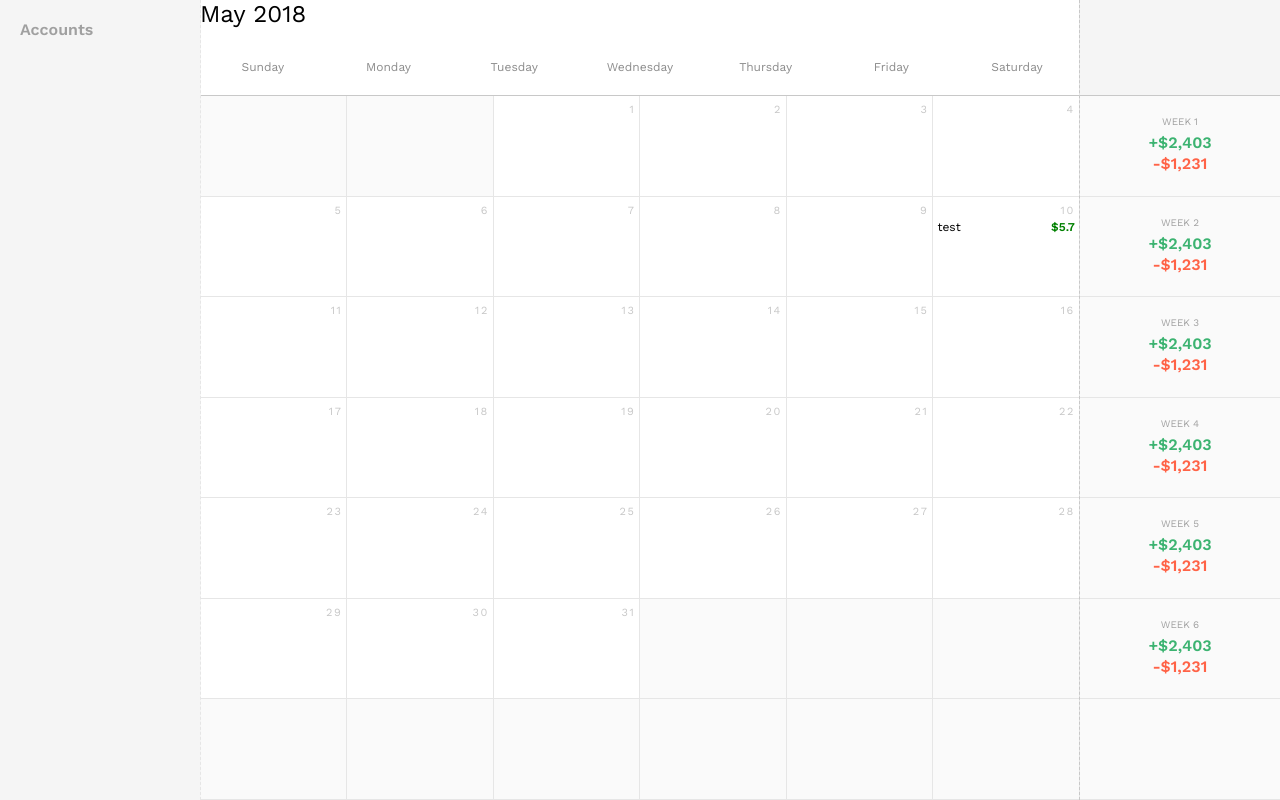
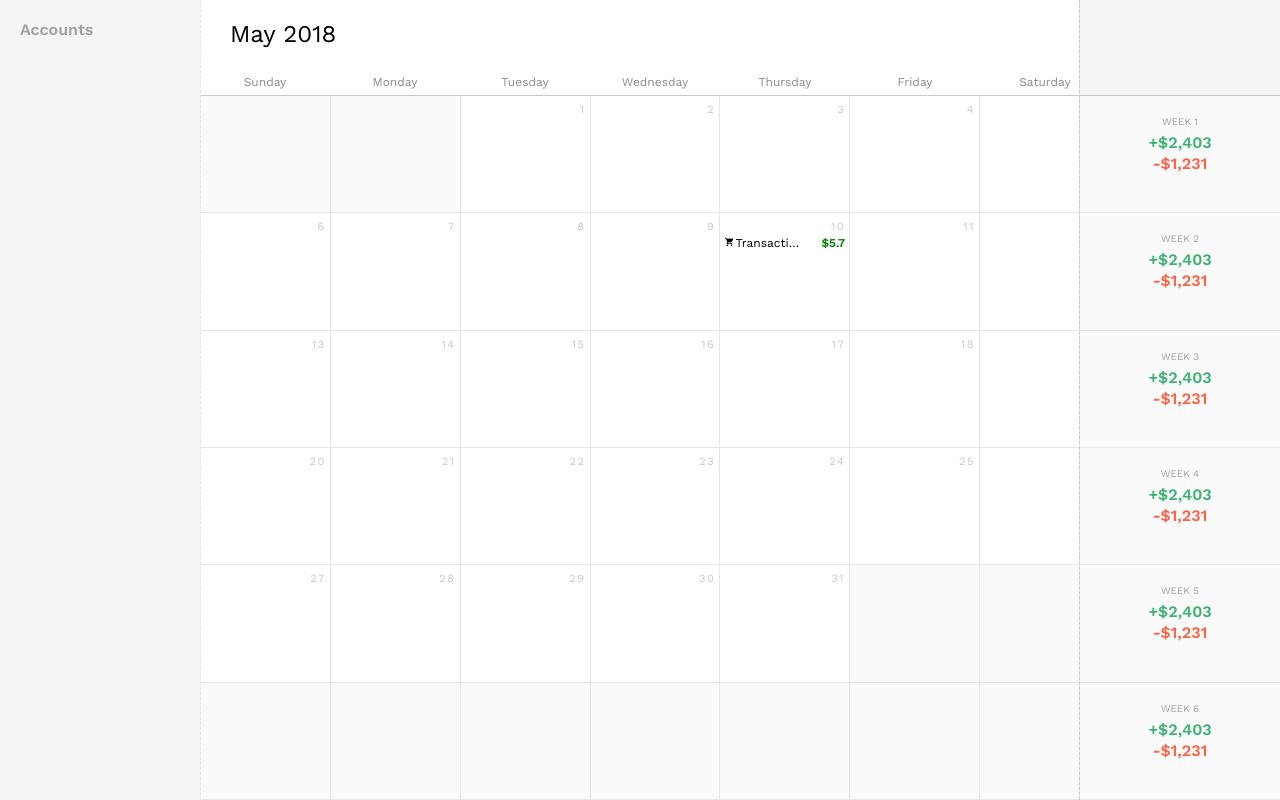
Before and after one commit to mgravish/BudgetCal, a plain HTML site: page index.html in a window 1280 px wide. Both pictures are taken after a click on the element "10". Drawn offline with nearby package versions, Linux system fonts and the light colour scheme.

Commit message:
sdfgdfsg

```diff
--- a/css/styles.scss
+++ b/css/styles.scss
@@ -39,7 +39,7 @@ body {
 }
 
 .week-sum {
-    height: calc(100% * (1/7) + 1px);
+    //height: calc(100% * (1/7) + 1px);
     margin-bottom: 1px;
     background-color: $gray6;
     display: flex;
@@ -95,6 +95,8 @@ body {
 }
 
 .day-header {
+    position: relative;
+    top:15px;
     font-family: $font-family;
     font-size: 12px;
     color: $gray1;
@@ -105,14 +107,15 @@ body {
 
 .calendar-header {
     width:100%;
-    height:60px;
+    height:40px;
     text-align: left;
     color: $black;
     font-family: $font-family;
     font-weight: 400;
     font-size: 24px;
     margin: none !important;
-    padding: none !important;
+    padding-left:30px;
+    padding-top: 20px;
 }
 
 .days-of-month {
@@ -138,8 +141,8 @@ body {
     }
 
     .day-block {
-        width: calc(100% * (1/6) - 1px);
-        height: calc(100% * (1/7) - 1px);
+        width: calc(100% * (1/7) - 1px);
+        height: calc(100% * (1/6) - 1px);
         margin-bottom: 1px;
         display: flex;
         flex-grow: 1;
@@ -170,7 +173,7 @@ body {
         .target-desc {
             //outline: 1px solid red;
             color: $gray3;
-            width: 50px;
+            width: 60%;
             height: 15px;
             padding-top: -6px;
             padding-left: 2px;
@@ -195,6 +198,12 @@ body {
             float:right;
             text-align: right;
         }
+        i {
+            font-size:10px;
+            margin-right: 1px;
+            position: relative;
+            top: 0px;
+        }
     }
 
     .day-block:hover{
--- a/index.html
+++ b/index.html
@@ -41,11 +41,6 @@
                 <div class='gain'>+$2,403</div>
                 <div class='loss'>-$1,231</div>
             </div>
-            <div class='week-sum'>
-                <div class='total'></div>
-                <div class='gain'></div>
-                <div class='loss'></div>
-            </div>
         </div>
         <div class="calendar">
             <div class="calendar-header"></div>
--- a/js/main.js
+++ b/js/main.js
@@ -39,7 +39,9 @@ function buildCalendar() {
 function clickHandler(a) {
     var target = a;
     var amt = Math.round((Math.random()*1000*(.5-Math.random())))/10;
-    var $newDiv = $('<div class="target"><div class="target-desc">test</div><div id="val" class="target-val">$'+amt+'</div></div>');
+    var desc = 'Transaction';
+    var icon = '<i class="material-icons">shopping_cart</i>';
+    var $newDiv = $('<div class="target"><div class="target-desc">'+icon+desc+'</div><div id="val" class="target-val">$'+amt+'</div></div>');
     var val = $newDiv.find('#val')[0];
     if( amt > 0) { $(val).addClass('pos'); }
     else { $(val).addClass('neg'); }
```
Also changed, not shown: css/styles.css, 1 other file.
